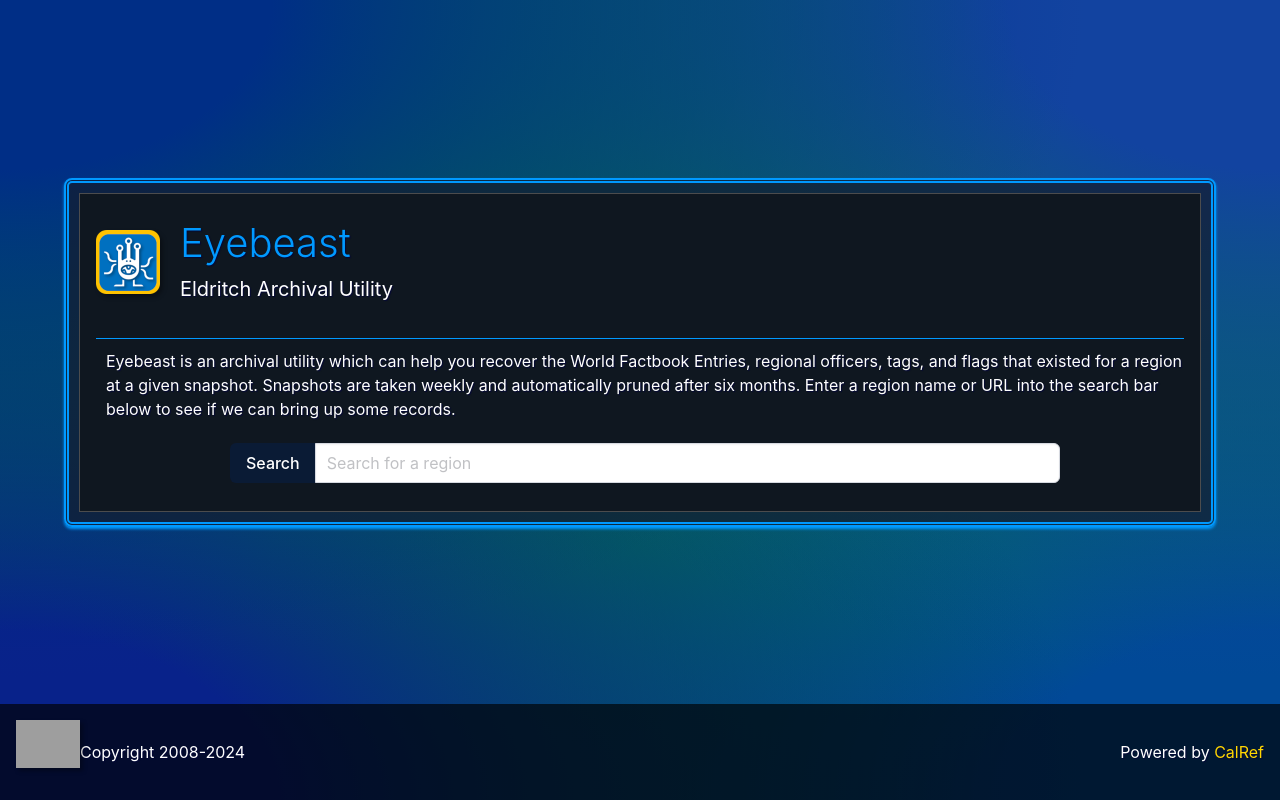
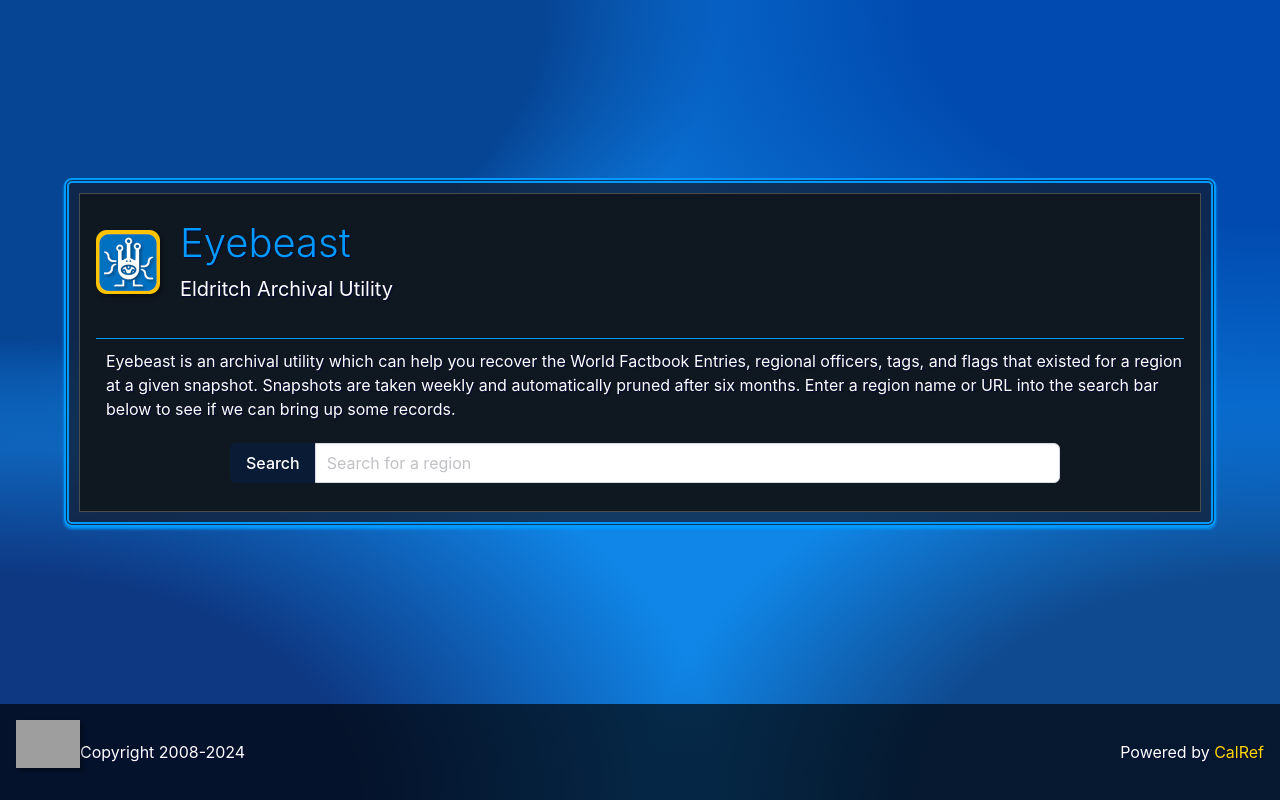
Before and after one commit to Lucabaduka/Eyebeast, a Flask app: page / in a window 1280 px wide. Run offline with Flask 3, Linux system fonts and the light colour scheme; some libraries are stand-ins or nearby versions; grey boxes are pictures that could not be loaded.

Commit message:
bg colour freshener

```diff
--- a/static/beholder.css
+++ b/static/beholder.css
@@ -1,9 +1,9 @@
 html {
     background:
-    radial-gradient(ellipse at top left, #002e86 15%, transparent 60%),
-    radial-gradient(ellipse at bottom left, #08228A 15%, transparent 60%),
-    radial-gradient(ellipse at top right, #1243A0 15%, transparent 60%),
-    radial-gradient(ellipse at bottom right, #014997 15%, #00931e 60%);
+    radial-gradient(ellipse at top left, #064494 30%, #042afb2e 40%),
+    radial-gradient(ellipse at bottom left, #103b68 20%, transparent 40%),
+    radial-gradient(ellipse at top right, #00529F 20%, #248cca80 50%),
+    radial-gradient(ellipse at bottom right, #001626 20%, #00AAFD 35%);
 }
 
 body {
```
